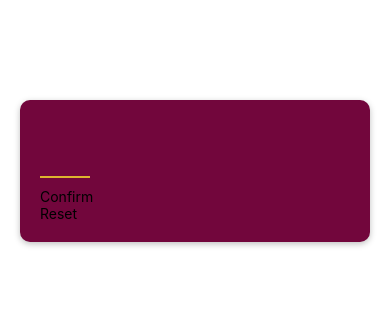
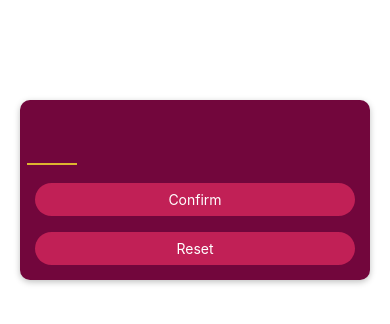
Before and after one commit to Prabhat8991/ReactNativeGame, a React Native app: screen / in a window 390 px wide. Shown: the top 324 px of the page. Built offline with nearby package versions, Linux system fonts and the light colour scheme.

Commit message:
adding style to buttons

```diff
--- a/components/PrimaryButton.js
+++ b/components/PrimaryButton.js
@@ -1,10 +1,38 @@
-import {Text, View} from 'react-native';
+import {Text, View, Pressable, StyleSheet} from 'react-native';
 
 function PrimaryButton({children}) {
-    return (<View>
-        <Text>{children}</Text>
-    </View>
+    function onPress() {
+
+    }
+    return (
+        <View style = {buttonStyle.outerContainer}>
+        <Pressable style = {({pressed}) => pressed? [buttonStyle.innerContainer, buttonStyle.pressed]:buttonStyle.innerContainer} onPress={onPress} android_ripple={{color: '#630323'}}>
+        <Text style = {buttonStyle.buttonTextStyle}>{children}</Text>
+        </Pressable>
+        </View>
     );
 }
 
+const buttonStyle = StyleSheet.create({
+    outerContainer: {
+        borderRadius: 28,
+        margin: 4,
+    },
+    innerContainer: {
+        backgroundColor: '#C12056',
+        borderRadius: 28,
+        paddingHorizontal: 16,
+        paddingVertical:8,
+        margin: 4,
+        elevation: 2
+    },
+    buttonTextStyle: {
+        color: 'white',
+        textAlign: 'center'
+    },
+    pressed: {
+        opacity: 0.75
+    }
+})
+
 export default PrimaryButton;
--- a/package.json
+++ b/package.json
@@ -10,6 +10,7 @@
     "test": "jest"
   },
   "dependencies": {
+    "android": "^0.0.8",
     "react": "18.2.0",
     "react-native": "0.72.5"
   },
--- a/screens/StartScreen.js
+++ b/screens/StartScreen.js
@@ -3,7 +3,7 @@ import PrimaryButton from '../components/PrimaryButton'
 
 function StartScreen() {
     return (<View style = {styles.inputContainer}>
-        <TextInput style = {styles.inputField} maxLength={2}/>
+        <TextInput style = {styles.inputField} maxLength={2} keyboardType='number-pad'/>
         <PrimaryButton>Confirm</PrimaryButton>
         <PrimaryButton>Reset</PrimaryButton>
     </View>);
@@ -12,7 +12,7 @@ function StartScreen() {
 const styles = StyleSheet.create({
    inputContainer :  {
         marginTop: 100,
-        padding: 20,
+        padding: 7,
         backgroundColor: '#72063c',
         margin: 20,
         elevation: 4,
@@ -26,7 +26,7 @@ const styles = StyleSheet.create({
     inputField: {
         height: 50,
         width: 50,
-        fontSize: 32,
+        fontSize: 30,
         color: '#ddb52f',
         borderBottomColor: '#ddb52f',
         borderBottomWidth: 2,
```
Also changed, not shown: 1 other file (tests, documents, lock files or other folders).
